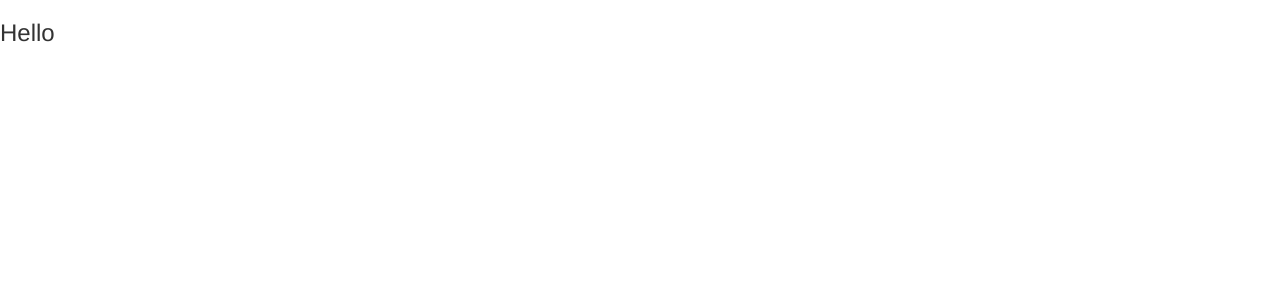
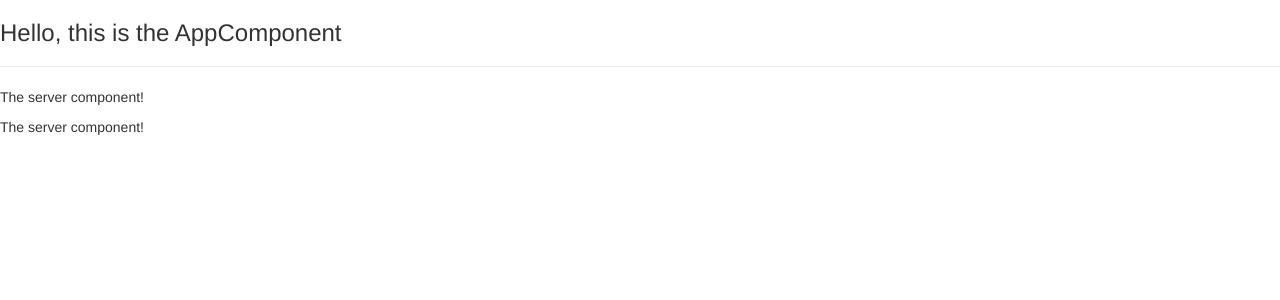
Before and after one commit to RichBurman/Angular_Udemy, an Angular app: page / in a window 1280 px wide. Shown: the top 300 px of the page. Built offline with nearby package versions, Linux system fonts and the light colour scheme.

Commit message:
Add servers component

```diff
--- a/src/app/app.component.html
+++ b/src/app/app.component.html
@@ -1 +1,3 @@
-<h3>Hello</h3>
+<h3>Hello, this is the AppComponent</h3>
+<hr>
+<app-servers></app-servers>
--- a/src/app/app.module.ts
+++ b/src/app/app.module.ts
@@ -4,11 +4,13 @@
 
 import { AppComponent } from './app.component';
 import { ServerComponent } from './server/server.component';
+import { ServersComponent } from './servers/servers.component';
 
 @NgModule({
   declarations: [
     AppComponent,
-    ServerComponent
+    ServerComponent,
+    ServersComponent
   ],
   imports: [
     BrowserModule,
--- a/src/app/server/server.component.html
+++ b/src/app/server/server.component.html
@@ -1 +1 @@
-<p>The server com</p>
+<p>The server component!</p>
--- /dev/null
+++ b/src/app/servers/servers.component.html
@@ -0,0 +1,2 @@
+<app-server></app-server>
+<app-server></app-server>
```
Also changed, not shown: src/app/servers/servers.component.ts (added, +10 -0 lines), src/app/servers/servers.component.css (added).
